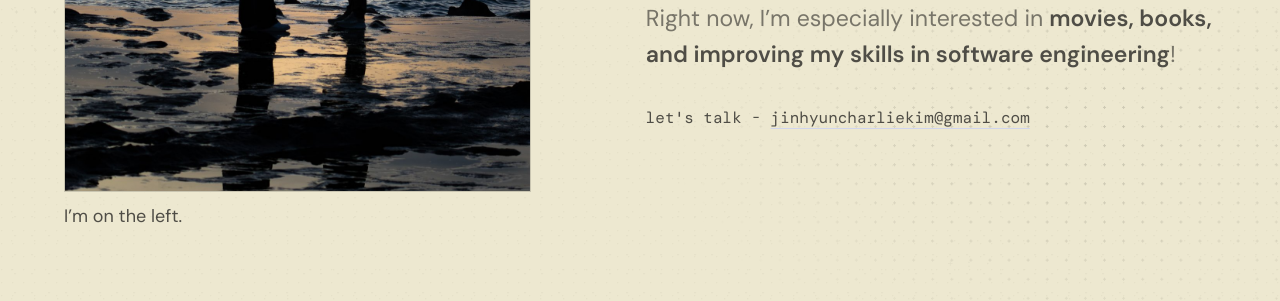
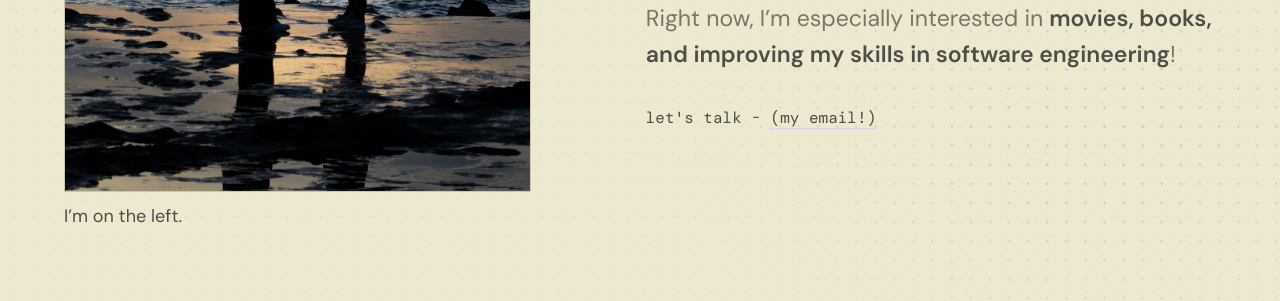
Before and after one commit to imasepan/imasepan.github.io, a Jekyll site: the page built from index.html, in a window 1280 px wide and 900 px high, scrolled down 1405 px. Shown: the part 153-454 px from the top of the window. Built offline with Jekyll 4.4.1, drawn with Linux system fonts in a browser that asks for light colours.

Commit message:
Update index.html
obfuscated email addy

```diff
--- a/index.html
+++ b/index.html
@@ -94,7 +94,7 @@
           <h2 id="about-title">hey, i’m <span>Jin Hyun</span>.</h2>
           <p>I’m a 24 year old <strong>Computer Engineering student</strong> based in <strong>South Korea and the US</strong>. Here's where I talk about what goes on in my head, advertise what comes out of my head, and everything else.</p>
           <p>Right now, I’m especially interested in <strong>movies, books, and improving my skills in software engineering</strong>!</p>
-          <p class="about-contact">let's talk - <a href="mailto:jinhyuncharliekim@gmail.com">jinhyuncharliekim@gmail.com</a></p>
+          <p class="about-contact">let's talk - <a href="mailto:jinhyuncharliekim@gmail.com">(my email!)</a></p>
         </div>
       </section>
 
```
